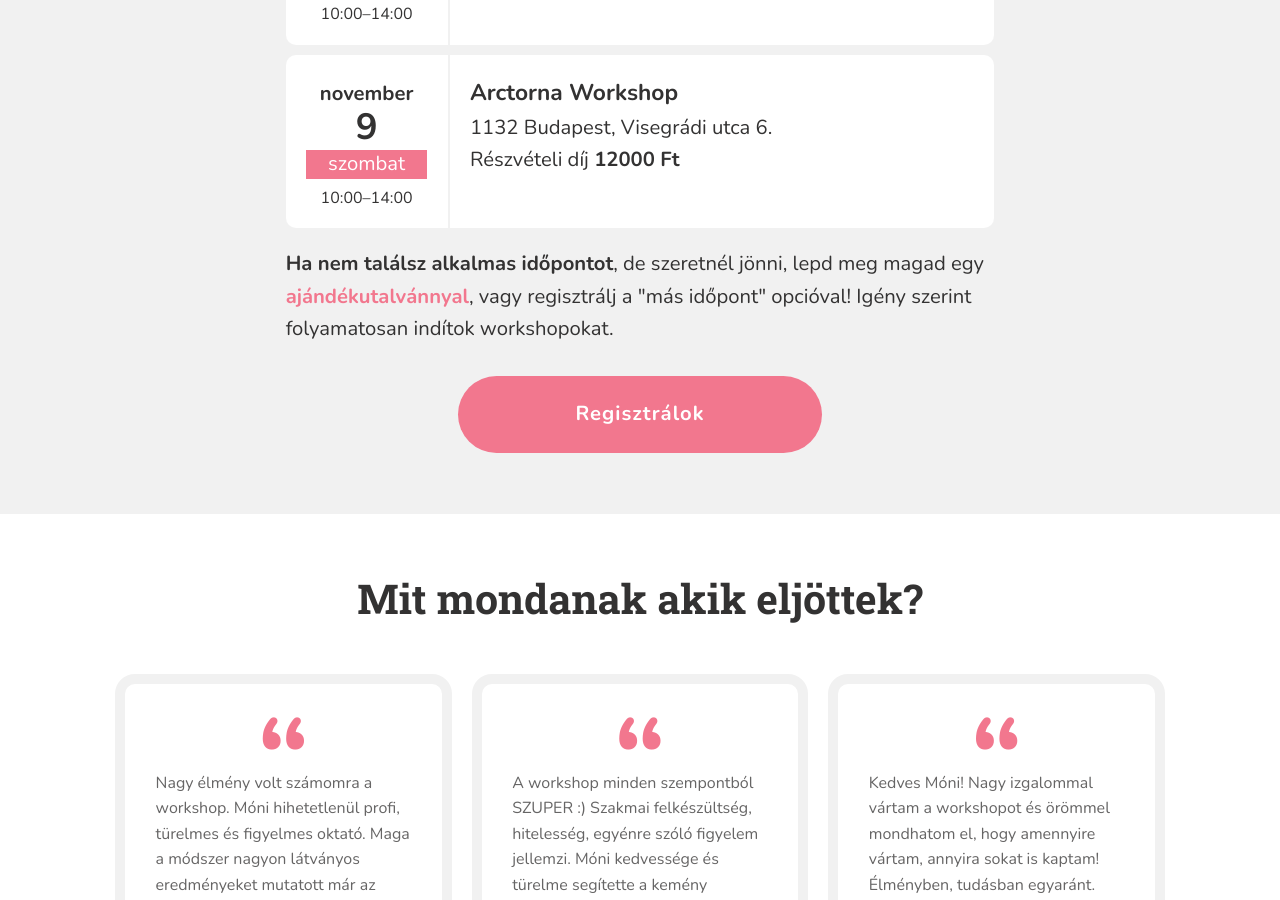
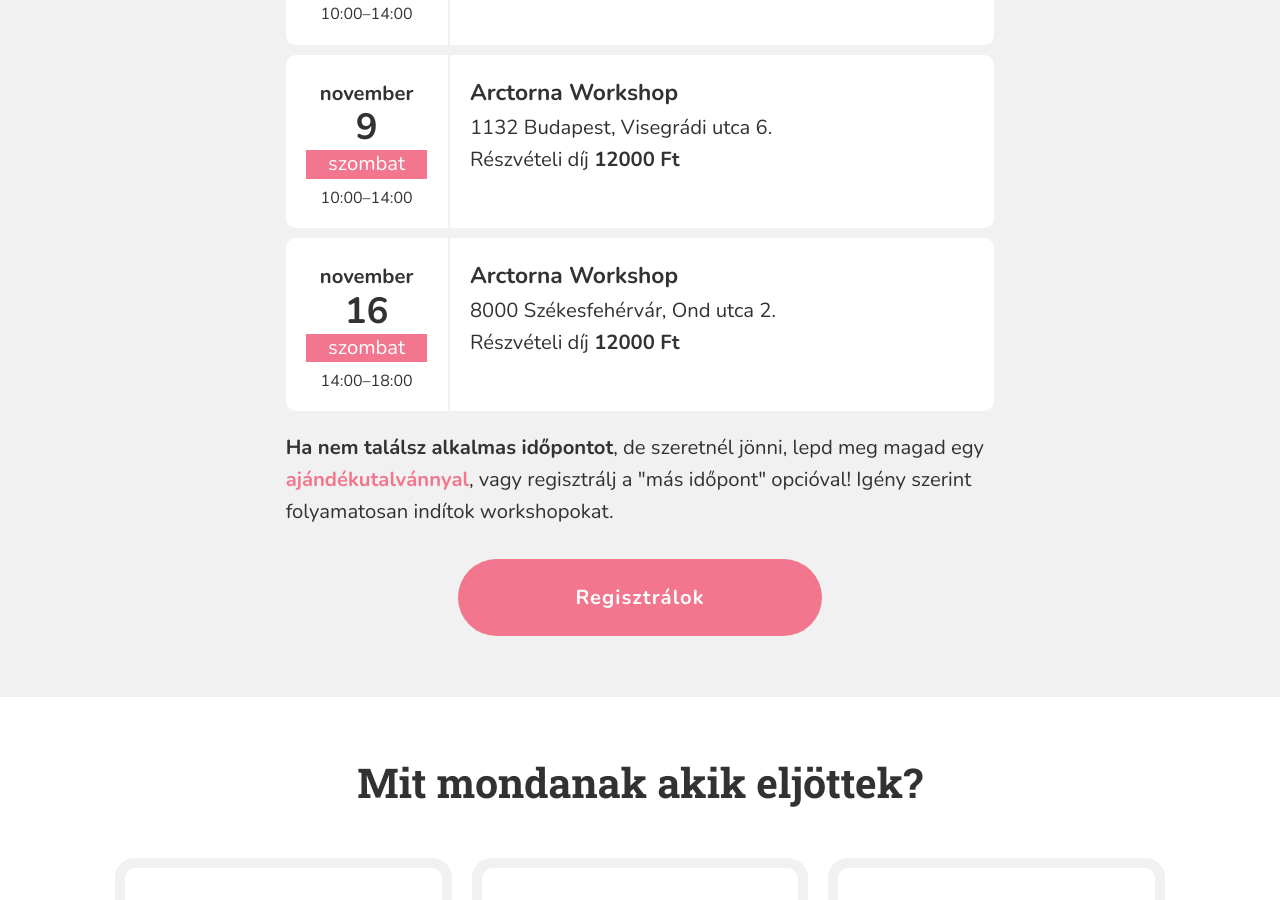
Before and after one commit to monikamudra/arctorna, a Jekyll site: the page built from workshop.md, in a window 1280 px wide and 900 px high, scrolled down 2787 px. Built offline with Jekyll 4.4.1, drawn with Linux system fonts in a browser that asks for light colours.

Commit message:
Update workshop event

```diff
--- a/_data/workshop.yaml
+++ b/_data/workshop.yaml
@@ -58,3 +58,10 @@ events:
     title: Arctorna Workshop
     address: 1132 Budapest, Visegrádi utca 6.
     full: false
+  -
+    date: 2019-11-16T10:00
+    start: "14:00"
+    end: "18:00"
+    title: Arctorna Workshop
+    address: 8000 Székesfehérvár, Ond utca 2.
+    full: false
```
